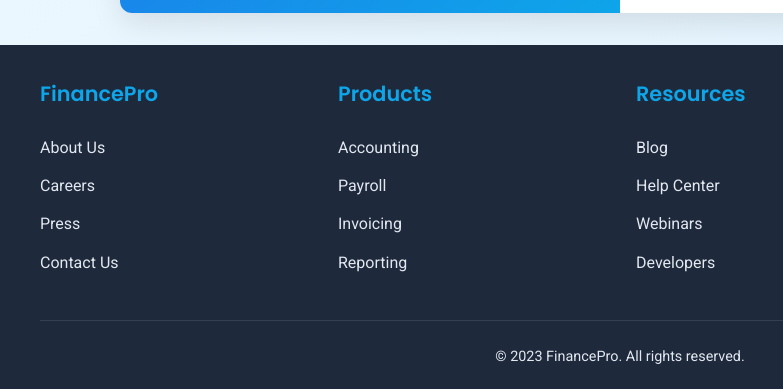
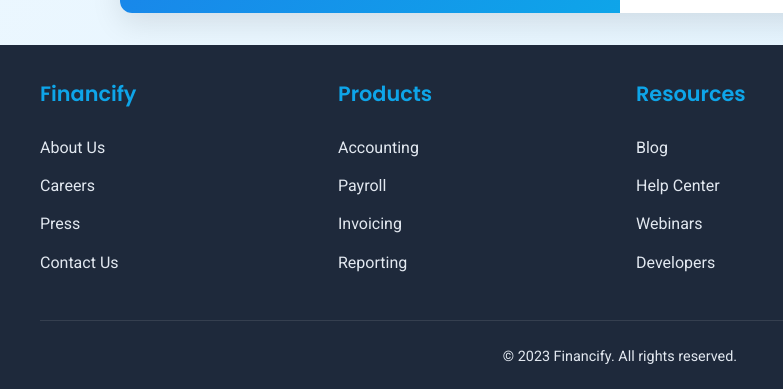
Before and after one commit to protellglobal/Financify, a plain HTML site: page index.html in a window 1280 px wide. Shown: the part 748-1137 px from the top of the page, 20-803 px from the left. Drawn offline with Linux system fonts and the light colour scheme.

Commit message:
Update index.html

```diff
--- a/index.html
+++ b/index.html
@@ -3,7 +3,7 @@
 <head>
     <meta charset="UTF-8">
     <meta name="viewport" content="width=device-width, initial-scale=1.0">
-    <title>FinancePro - Cloud Accounting & Payroll</title>
+    <title>Financify - Cloud Accounting & Payroll</title>
     <link rel="stylesheet" href="https://cdnjs.cloudflare.com/ajax/libs/font-awesome/6.4.0/css/all.min.css">
     <link href="https://fonts.googleapis.com/css2?family=Poppins:wght@300;400;500;600;700&family=Roboto:wght@300;400;500&display=swap" rel="stylesheet">
     <style>
@@ -588,7 +588,7 @@
         <div class="container">
             <div class="footer-content">
                 <div class="footer-column">
-                    <h3>FinancePro</h3>
+                    <h3>Financify</h3>
                     <ul>
                         <li><a href="#">About Us</a></li>
                         <li><a href="#">Careers</a></li>
@@ -625,7 +625,7 @@
                 </div>
             </div>
             <div class="copyright">
-                <p>&copy; 2023 FinancePro. All rights reserved.</p>
+                <p>&copy; 2023 Financify. All rights reserved.</p>
             </div>
         </div>
     </footer>
```
